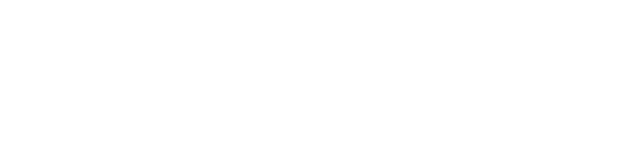
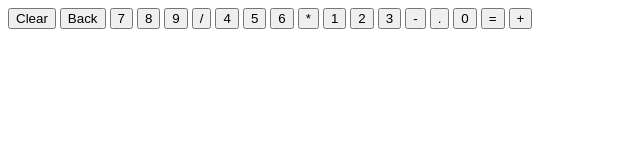
Before and after one commit to Camsera/calculator, a plain HTML site: page index.html in a window 1280 px wide. Shown: the whole page, without its empty margins (0-640 px from the left). Drawn offline with Linux system fonts and the light colour scheme.

Commit message:
added the buttons for the calculator

```diff
--- a/index.html
+++ b/index.html
@@ -6,7 +6,31 @@
         <link rel="stylesheet" href="styles.css">
     </head>
     <body>
-
+        <div class="container">
+            <div class="calc-wrapper">
+                <div class="left-corner"></div>
+                <div class="small-calc"></div>
+                <div class="large-calc"></div>
+                <input class="clear-btn" type="button" value="Clear" onclick="">
+                <input class="back-btn" type="button" value="Back" onclick="">
+                <input class="seven-btn" type="button" value="7" onclick="">
+                <input class="eight-btn" type="button" value="8" onclick="">
+                <input class="nine-btn" type="button" value="9" onclick="">
+                <input class="divide-btn" type="button" value="/" onclick="">
+                <input class="four-btn" type="button" value="4" onclick="">
+                <input class="five-btn" type="button" value="5" onclick="">
+                <input class="six-button" type="button" value="6" onclick="">
+                <input class="multiply-btn" type="button" value="*" onclick="">
+                <input class="one-btn" type="button" value="1" onclick="">
+                <input class="two-btn" type="button" value="2" onclick="">
+                <input class="three-btn" type="button" value="3" onclick="">
+                <input class="subtract-btn" type="button" value="-" onclick="">
+                <input class="dot-btn" type="button" value="." onclick="">
+                <input class="zero-btn" type="button" value="0" onclick="">
+                <input class="equal-btn" type="button" value="=" onclick="">
+                <input class="add-btn" type="button" value="+" onclick="">
+            </div>
+        </div>
     </body>
     <script src="app.js"></script>
 </html>
```
